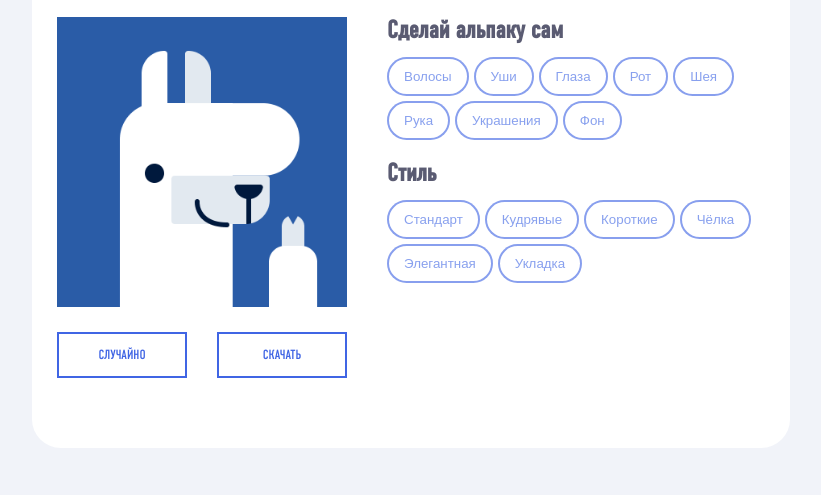
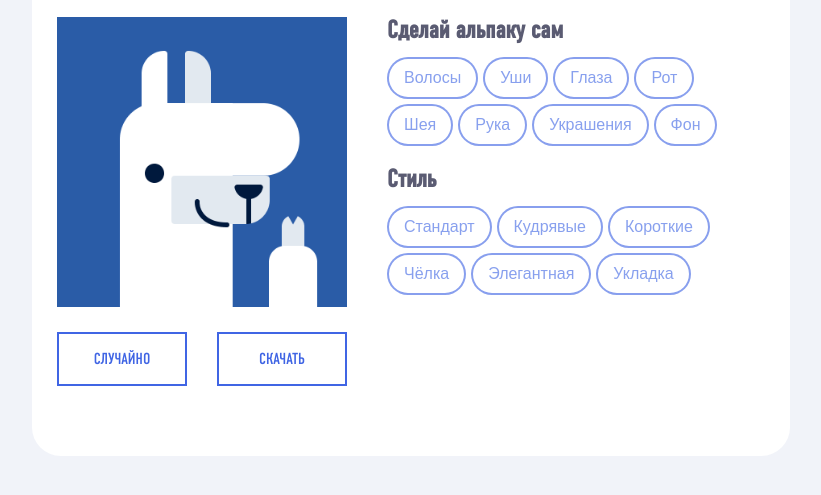
Before and after one commit to PogodiPostoi/Random-Alpaca-Generator, a plain HTML site: page index.html in a window 1280 px wide. Shown: the part 173-668 px from the top of the page, without its empty margins (229-1050 px from the left). Drawn offline with Linux system fonts and the light colour scheme; a web font is replaced by a local one.

Commit message:
correcting font-size for buttons

```diff
--- a/css/style.css
+++ b/css/style.css
@@ -85,7 +85,7 @@ body {
     p {
         font-size: 1.125rem;
     }
-    nav {
+    nav, button {
         font-size: 1rem;
     }
     input {
```
